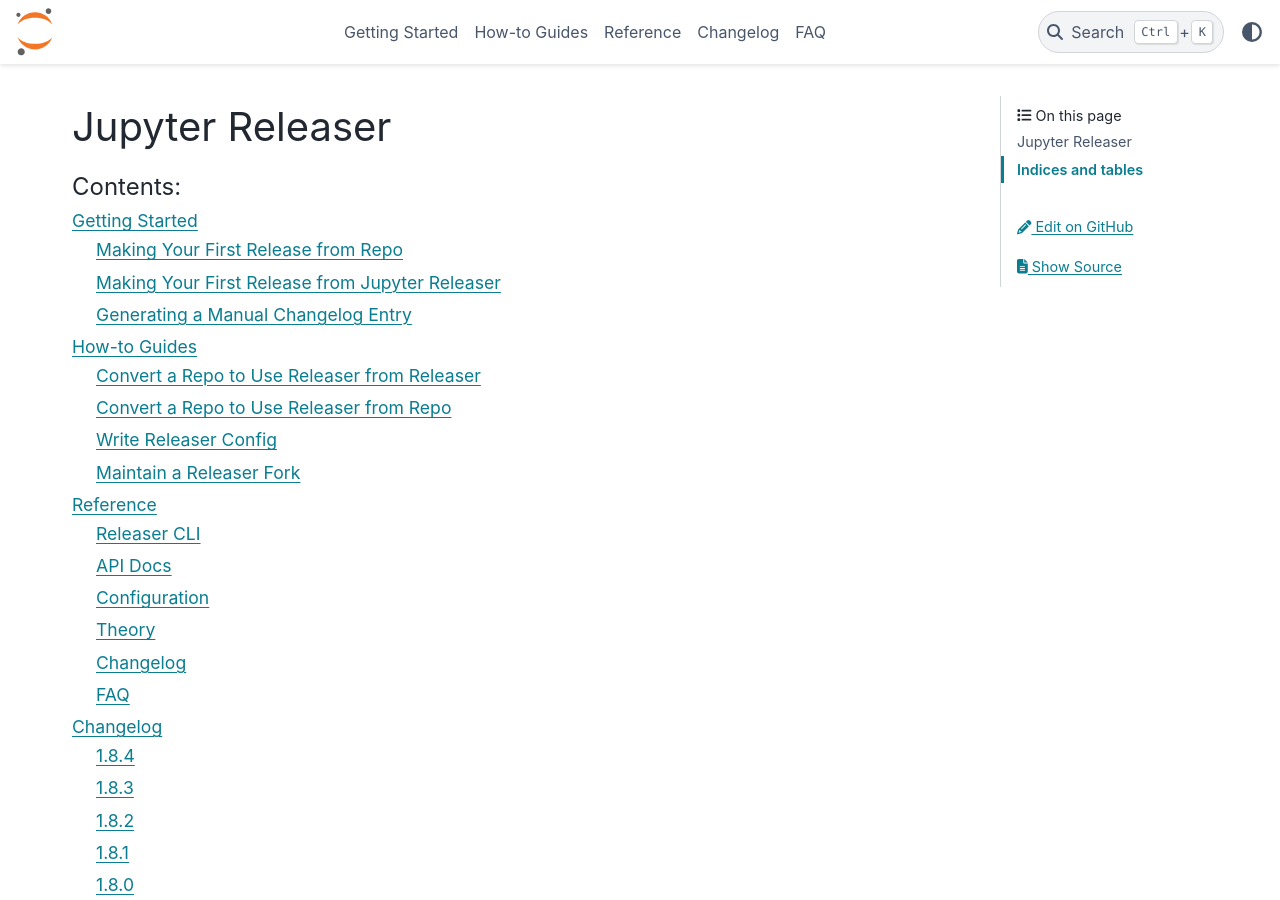
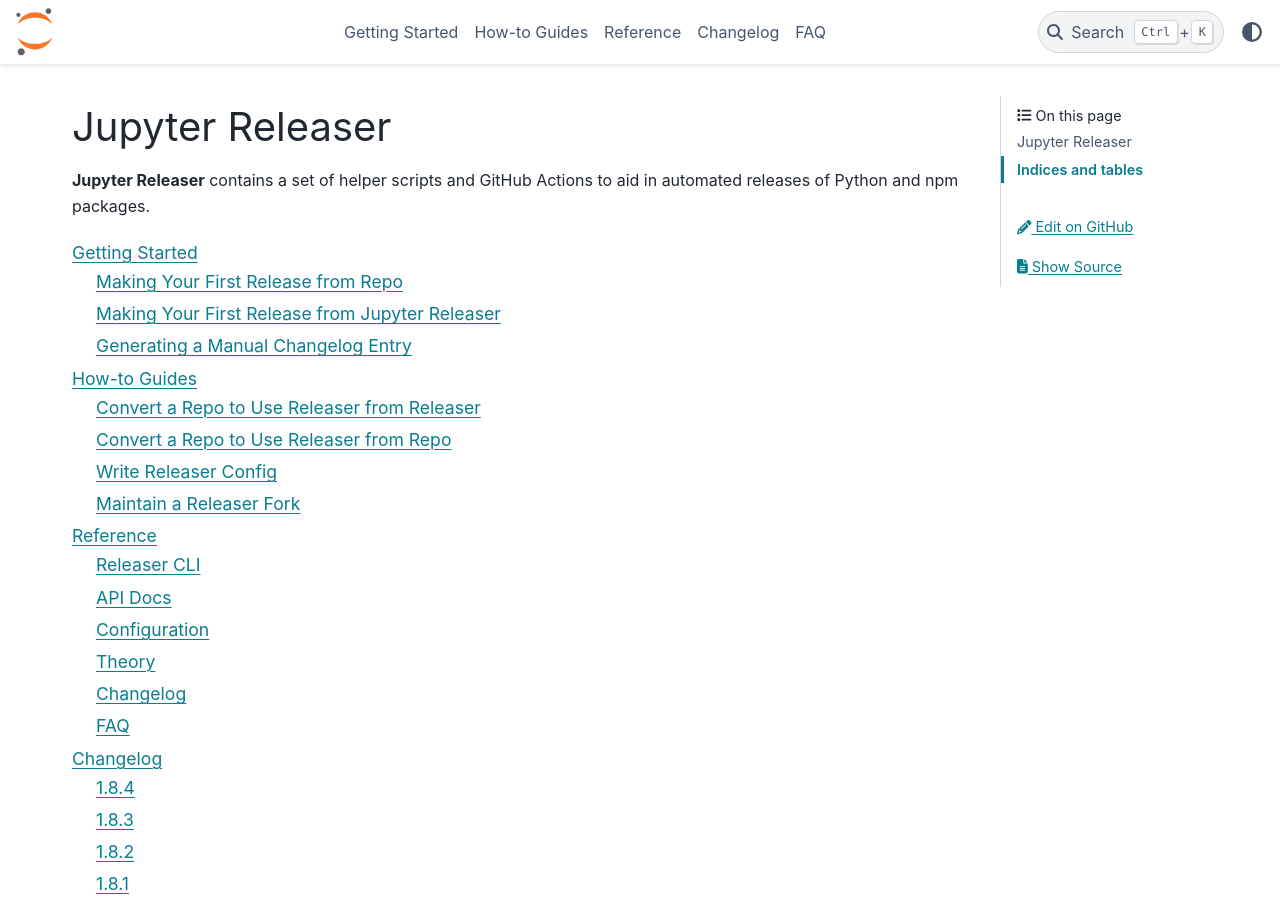
Before and after one commit to jupyter-server/jupyter_releaser, a Sphinx documentation site: the page built from docs/source/index.md, in a window 1280 px wide and 900 px high. Built offline with Sphinx 7.4.7 and the PyData theme 0.15.4, drawn with Linux system fonts in a browser that asks for light colours.

Commit message:
fix readme

````diff
--- a/docs/source/index.md
+++ b/docs/source/index.md
@@ -1,8 +1,9 @@
 # Jupyter Releaser
+
+**Jupyter Releaser** contains a set of helper scripts and GitHub Actions to aid in automated releases of Python and npm packages.
 
 ```{toctree}
 :maxdepth: 2
-:caption: Contents:
 
 get_started/index
 how_to_guides/index
````
